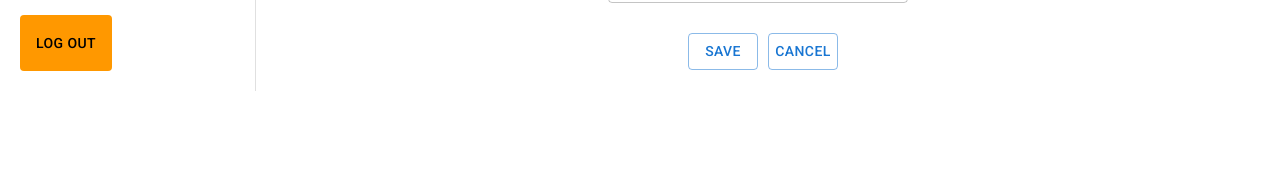
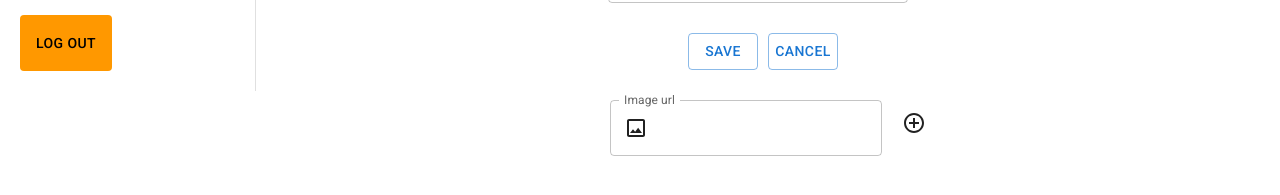
Before and after one commit to PNWT-BAZAR/Frontend, a React (Create React App) app: page /admin/products/1 in a window 1280 px wide. Shown: the part 709-904 px from the top of the page. Built offline with nearby package versions, Linux system fonts and the light colour scheme; no server answers.

Commit message:
Product images

```diff
--- /dev/null
+++ b/src/Pages/Admin/AddImage.jsx
@@ -0,0 +1,75 @@
+import { Box } from "@mui/material";
+import * as yup from "yup";
+import { useState, useEffect } from "react";
+import { yupResolver } from "@hookform/resolvers/yup";
+import { FormProvider, useForm } from "react-hook-form";
+import FormInputField from "../../shared/controls/FormInput/FormInputField";
+import ImageOutlinedIcon from "@mui/icons-material/ImageOutlined";
+import API from "../../api/API";
+import AddCircleOutlineOutlinedIcon from "@mui/icons-material/AddCircleOutlineOutlined";
+
+const schema = yup.object().shape({
+  url: yup.string().required("Product url is required"),
+});
+
+const AddImage = () => {
+  const [productImages, setProductImages] = useState([]);
+
+  const methods = useForm({
+    resolver: yupResolver(schema),
+    defaultValues: {
+      url: productImages?.url ?? "",
+    },
+  });
+
+  const {
+    handleSubmit,
+    formState: { errors },
+  } = methods;
+
+  const submitHandler = async (data) => {
+    // const productImg = {
+    //     url: data?.url,
+    //     product:
+    // }
+    await API.post("/inventory/productImages", data);
+  };
+
+  return (
+    <FormProvider {...methods}>
+      <form onSubmit={handleSubmit((data) => submitHandler(data))}>
+        <Box
+          sx={{
+            display: "flex",
+            flexDirection: "row",
+            alignItems: "center",
+            justifyContent: "center",
+            width: "100%",
+          }}
+        >
+          <FormInputField
+            name="url"
+            label="Image url"
+            errorobj={errors}
+            style={{
+              width: "272px",
+              marginRight: "20px",
+              marginBottom: "20px",
+              marginTop: "30px",
+              color: "black",
+              backgroundColor: "transparent",
+            }}
+            InputProps={{
+              startAdornment: (
+                <ImageOutlinedIcon sx={{ margin: "0px 10px 0px 0px" }} />
+              ),
+            }}
+          />
+          <AddCircleOutlineOutlinedIcon />
+        </Box>
+      </form>
+    </FormProvider>
+  );
+};
+
+export default AddImage;
--- a/src/Pages/Admin/AddProduct.jsx
+++ b/src/Pages/Admin/AddProduct.jsx
@@ -2,17 +2,13 @@ import * as React from "react";
 import * as yup from "yup";
 import { useNavigate } from "react-router-dom";
 import { useState, useEffect } from "react";
-import { dummyCategories } from "../../sampleItems/dummyCategories";
-import { dummySubcategories } from "../../sampleItems/dummySubcategories";
-import { dummyProducts } from "../../sampleItems/dummyProducts";
 import { yupResolver } from "@hookform/resolvers/yup";
 import { FormProvider, useForm } from "react-hook-form";
 import API from "../../api/API";
 import FormInputField from "../../shared/controls/FormInput/FormInputField";
 import FormSelect from "../../shared/controls/FormSelect/FormSelectField";
-import PersonOutlineOutlinedIcon from "@mui/icons-material/PersonOutlineOutlined";
 import { useLocation } from "react-router-dom";
-import { COLORS } from "../values/colors";
+import AddImage from "./AddImage";
 
 import {
   Box,
@@ -476,7 +472,9 @@ const AddProduct = (props) => {
                 Cancel
               </Button>
             </Box>
-
+            <Box sx={{ display: "flex", flexDirection: "column" }}>
+              <AddImage />
+            </Box>
             <Dialog
               open={open}
               onClose={handleClose}
--- a/src/Pages/Cart/Cart.jsx
+++ b/src/Pages/Cart/Cart.jsx
@@ -5,9 +5,8 @@ import { dummyCartProducts } from "../../sampleItems/dummyCartProducts";
 import { useState, useEffect } from "react";
 import API from "../../api/API";
 
-
 const Cart = () => {
-  var cartArrayJson = localStorage.getItem('cart');
+  var cartArrayJson = localStorage.getItem("cart");
   var cartArray;
   if (!cartArrayJson) {
     cartArray = [];
@@ -25,7 +24,9 @@ const Cart = () => {
         let productArray = [];
         let price = 0;
         for (const element of cartArray) {
-                let beProduct = (await API.get("inventory/products/" + element[0], {}))?.data?.object;
+          let beProduct = (
+            await API.get("inventory/products/" + element[0], {})
+          )?.data?.object;
           beProduct.quantity = element[1];
           productArray.push(beProduct);
           price += element[1] * beProduct.price;
@@ -35,13 +36,13 @@ const Cart = () => {
       } catch (error) {
         console.log("Greska: ", error);
       }
-    }
+    };
 
     fetchProducts();
-  }, [])
+  }, []);
 
   const setQuantity = (quantity, productId) => {
-    let productIndex = cartProducts.findIndex(p => p.id === productId);
+    let productIndex = cartProducts.findIndex((p) => p.id === productId);
     cartProducts[productIndex].quantity = quantity;
     setCartProducts([...cartProducts]);
     let price = 0;
@@ -51,7 +52,7 @@ const Cart = () => {
     }
     setTotalPrice(price);
 
-    var cartArrayJson = localStorage.getItem('cart');
+    var cartArrayJson = localStorage.getItem("cart");
     var cartArray;
     if (!cartArrayJson) {
       cartArray = [];
@@ -59,14 +60,16 @@ const Cart = () => {
       cartArray = JSON.parse(cartArrayJson);
     }
 
-    let cartProductIndex = cartArray.findIndex(cartElement => cartElement[0] === productId);
+    let cartProductIndex = cartArray.findIndex(
+      (cartElement) => cartElement[0] === productId
+    );
     if (cartProductIndex !== -1) {
       cartArray[cartProductIndex] = [productId, quantity];
     }
-    localStorage.setItem('cart', JSON.stringify(cartArray));
-}
+    localStorage.setItem("cart", JSON.stringify(cartArray));
+  };
 
-  const onDelete = (product)=>{
+  const onDelete = (product) => {
     console.log("onDelete");
     // let cartProductIndex = cartArray.findIndex(cartElement => cartElement[0] === product?.productId);
     // console.log(cartProductIndex);
@@ -74,8 +77,7 @@ const Cart = () => {
     // cartArray.splice(cartProductIndex, 1);
     // let productIndexInCart = cartProducts.indexOf(product);
     // cartProducts.splice(productIndexInCart, 1);
-  }
-
+  };
 
   return (
     cartProducts && (
@@ -84,6 +86,7 @@ const Cart = () => {
           display: "flex",
           justifyContent: "space-evenly",
           backgroundImage: "linear-gradient(32deg, #f3f4f7 0%, #eeeeee 90%)",
+          height: "100vh",
           backgroundPosition: "center",
           backgroundSize: "cover",
         }}
@@ -100,7 +103,14 @@ const Cart = () => {
             // {
             //   totalPrice = totalPrice + cartProduct.price * cartProduct.quantity;
             // }
-            return <CartProductCard key={cartProduct.id} product={cartProduct} onQuantityChanged={setQuantity} onDelete={onDelete}/>;
+            return (
+              <CartProductCard
+                key={cartProduct.id}
+                product={cartProduct}
+                onQuantityChanged={setQuantity}
+                onDelete={onDelete}
+              />
+            );
           })}
         </Grid>
         <Grid
@@ -109,7 +119,7 @@ const Cart = () => {
             margin: "20px",
           }}
         >
-          <OrderSummaryCard price={totalPrice} cartProducts = {cartProducts}/>
+          <OrderSummaryCard price={totalPrice} cartProducts={cartProducts} />
         </Grid>
       </Grid>
     )
--- a/src/Pages/Home/BestProductsContainer.jsx
+++ b/src/Pages/Home/BestProductsContainer.jsx
@@ -52,13 +52,29 @@ const BestProductsContainer = () => {
       }}
     >
       {loading && (
-        <Box>
-        <CircularProgress style={{ margin: "20px" }} />
-        <Typography sx={{ fontWeight: "bold", display:"flex", justifyContent:"center", }}>Fetching our best products, please wait!</Typography>
+        <Box
+          sx={{
+            width: "100%",
+            display: "flex",
+            flexDirection: "row",
+            alignItems: "center",
+            justifyContent: "center",
+          }}
+        >
+          <CircularProgress style={{ margin: "20px" }} />
+          <Typography
+            sx={{
+              fontWeight: "bold",
+              display: "flex",
+              justifyContent: "center",
+            }}
+          >
+            Fetching our best products, please wait!
+          </Typography>
         </Box>
       )}
 
-      { products && (
+      {products &&
         prodDescending?.slice(0, 7).map((prod) => {
           return (
             <ProductCard
@@ -67,8 +83,7 @@ const BestProductsContainer = () => {
               onClick={() => navigate(`/product/${prod.id}`)}
             />
           );
-        })
-      )}
+        })}
     </Box>
   );
 };
--- a/src/Pages/Product/ProductImage.jsx
+++ b/src/Pages/Product/ProductImage.jsx
@@ -24,6 +24,7 @@ const ProductImage = (props) => {
         }}
         component="img"
         image={productImg}
+        alt="Product image unavailable!"
       ></CardMedia>
     </Paper>
   );
```
Lines whose indentation alone changed are shown as unchanged.
